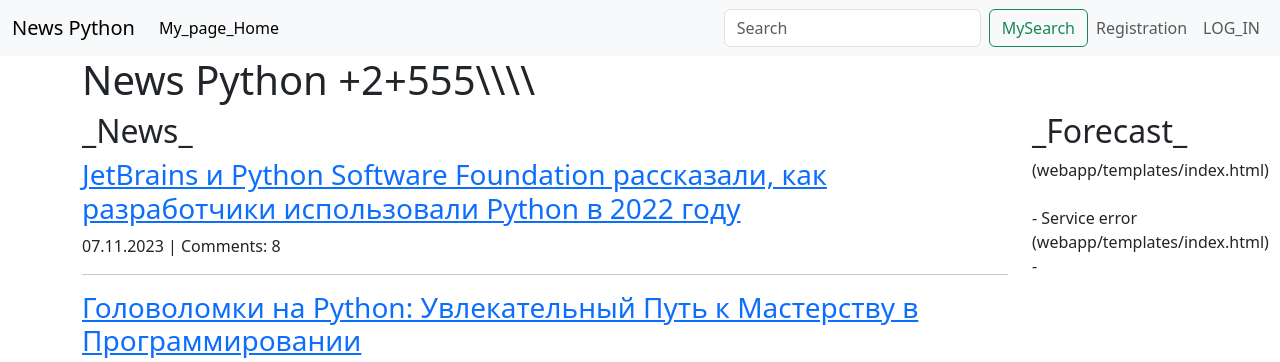
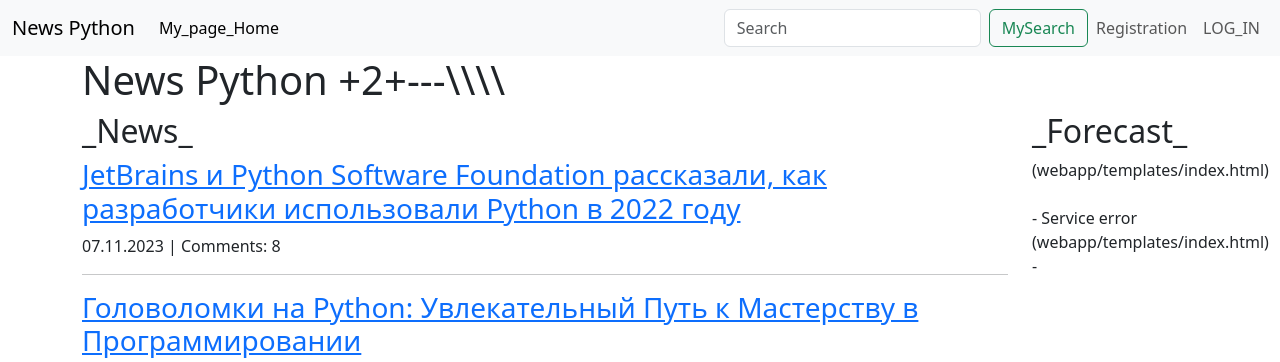
Before and after one commit to alex1983ovdoc1/server_weather_news2023, a Flask app: page / in a window 1280 px wide. Shown: the top 362 px of the page. Run offline with Flask 3, Linux system fonts and the light colour scheme; data that the repository does not hold is empty; some libraries are stand-ins or nearby versions.

Commit message:
comment 23872

```diff
--- a/webapp/templates/base.html
+++ b/webapp/templates/base.html
@@ -28,7 +28,7 @@
   <body>
     {%  include 'menu.html' %}
     <div class="container">
-    <h1> {{ page_title }} +2+555\\\\</h1>
+    <h1> {{ page_title }} +2+---\\\\</h1>
          {% block content %}{% endblock %}
 
 
```
